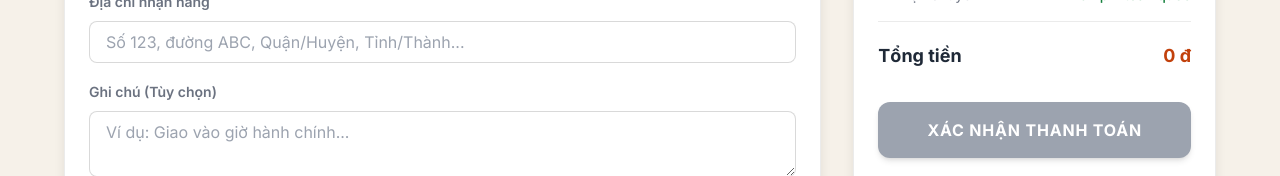
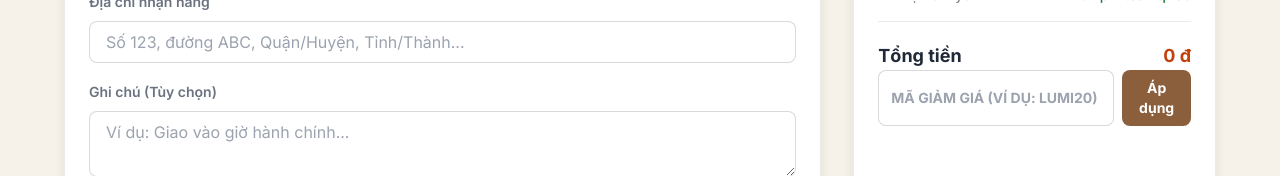
Before and after one commit to lequoctinh/datn-website-LUMI-BOOK, a React (Vite) app in the folder client/: page /checkout in a window 1280 px wide. Shown: the part 458-634 px from the top of the page. Built offline with nearby package versions, Linux system fonts and the light colour scheme; no server answers; sample sign-in values are in the browser's storage.

Commit message:
sua form checkout

```diff
--- a/client/src/pages/checkout/Checkout.jsx
+++ b/client/src/pages/checkout/Checkout.jsx
@@ -7,6 +7,9 @@ import axiosClient from '../../utils/axiosClient';
 const Checkout = () => {
   const navigate = useNavigate();
   const [cartItems, setCartItems] = useState([]);
+  const [voucherCode, setVoucherCode] = useState('');
+  const [appliedVoucher, setAppliedVoucher] = useState(null);
+  const [voucherError, setVoucherError] = useState('');
   const [paymentMethod, setPaymentMethod] = useState('cod');
   const [loading, setLoading] = useState(false);
   const [formData, setFormData] = useState({
@@ -20,7 +23,6 @@ const Checkout = () => {
   const validateForm = () => {
     let newErrors = {};
     const nameRegex = /^[\p{L}\s]+$/u;
-
     if (!formData.ho_ten_nhan.trim()) {
       newErrors.ho_ten_nhan = "Họ tên không được để trống";
     } else if (!nameRegex.test(formData.ho_ten_nhan)) {
@@ -71,7 +73,8 @@ const Checkout = () => {
 
   const shippingFee = 0;
   const subtotal = calculateSubtotal();
-  const totalAmount = subtotal + shippingFee;
+const discountAmount = appliedVoucher ? Number(appliedVoucher.so_tien_giam) : 0;
+const totalAmount = subtotal + shippingFee - discountAmount;
 
   const handleSubmit = async () => {
     // Gọi hàm check lỗi
@@ -88,7 +91,9 @@ const Checkout = () => {
     try {
       const payload = {
         ...formData,
-        phuong_thuc_thanh_toan: paymentMethod
+        phuong_thuc_thanh_toan: paymentMethod,
+        ma_khuyen_mai_id: appliedVoucher ? appliedVoucher.id : null,
+        tong_tien: totalAmount
       };
       const response = await axiosClient.post('/checkout/place-order', payload);
       if (response.success) {
@@ -100,6 +105,40 @@ const Checkout = () => {
       setLoading(false);
     }
   };
+  const handleApplyVoucher = async () => {
+      if (!voucherCode.trim()) {
+          setVoucherError("Vui lòng nhập mã giảm giá");
+          return;
+      }
+
+      try {
+          setVoucherError('');
+          const response = await axiosClient.post('/admin/vouchers/check', {
+              ma_code: voucherCode,
+              tong_tien_don_hang: subtotal
+          });
+
+          if (response.success) {
+              setAppliedVoucher(response.data);
+              setVoucherError('');
+          }
+      } catch (error) {
+          setVoucherError(error.response?.data?.message || "Mã giảm giá hết hạn hoặc không tồn tại");
+          setAppliedVoucher(null);
+      }
+  };
+
+const handleRemoveVoucher = () => {
+    setAppliedVoucher(null);
+    setVoucherCode('');
+};
+useEffect(() => {
+    if (appliedVoucher && subtotal < appliedVoucher.don_hang_toi_thieu) {
+        setAppliedVoucher(null);
+        setVoucherCode('');
+        setVoucherError(`Đơn hàng từ ${Number(appliedVoucher.don_hang_toi_thieu).toLocaleString()}đ mới dùng được mã này.`);
+    }
+}, [subtotal, appliedVoucher]);
   return (
     <div className="min-h-screen bg-background py-10 px-4 sm:px-6 lg:px-8 font-body">
       <div className="max-w-6xl mx-auto">
@@ -221,12 +260,45 @@ const Checkout = () => {
                   <span>Phí vận chuyển</span>
                   <span className="font-medium text-state-success">Miễn phí toàn quốc</span>
                 </div>
+                {appliedVoucher && (
+                  <div className="flex justify-between text-state-success font-medium py-2">
+                    <span>Giảm giá voucher</span>
+                    <span>-{Number(appliedVoucher.so_tien_giam).toLocaleString()} đ</span>
+                  </div>
+                )}
+
                 <div className="flex justify-between text-lg font-bold pt-2">
                   <span className="text-text-primary">Tổng tiền</span>
                   <span className="text-accent-primary">{totalAmount.toLocaleString()} đ</span>
                 </div>
               </div>
+                <div className="mb-6">
+                  <div className="flex gap-2">
+                      <input
+                          type="text"
+                          placeholder="Mã giảm giá (Ví dụ: LUMI20)"
+                          value={voucherCode}
+                          onChange={(e) => setVoucherCode(e.target.value.toUpperCase())}
+                          className={`flex-1 px-3 py-2 border rounded-lg outline-none uppercase font-bold text-sm ${voucherError ? 'border-red-500' : 'border-border-default focus:border-brand-primary'}`}
+                      />
+                      <button
+                          onClick={handleApplyVoucher}
+                          className="bg-brand-primary text-white px-4 py-2 rounded-lg text-sm font-bold hover:bg-opacity-90 transition-all"
+                      >
+                          Áp dụng
+                      </button>
+                  </div>
+                  {voucherError && <p className="text-red-500 text-[11px] mt-1 italic">{voucherError}</p>}
 
+                  {appliedVoucher && (
+                      <div className="mt-2 flex justify-between items-center bg-green-50 border border-green-200 p-2 rounded-lg">
+                          <span className="text-green-700 text-xs font-bold italic">
+                              ✓ Đã áp dụng mã {appliedVoucher.ten_khuyen_mai}
+                          </span>
+                          <button onClick={handleRemoveVoucher} className="text-red-500 text-xs hover:underline">Gỡ</button>
+                      </div>
+                  )}
+              </div>
               <button
                 onClick={handleSubmit}
                 disabled={loading || cartItems.length === 0}
```
